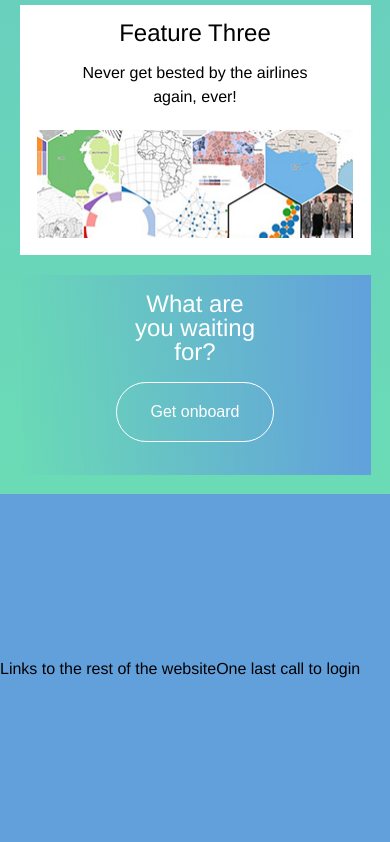
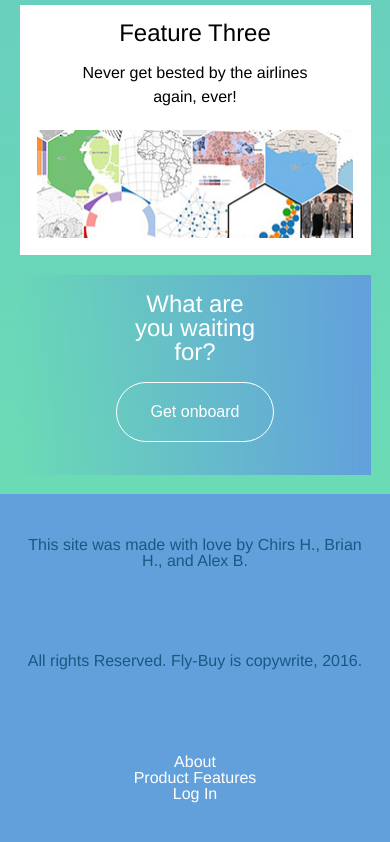
Before and after one commit to Fly-Buy/fly-by-frontend, a plain HTML site: page index.html in a window 390 px wide. Shown: the part 1969-2811 px from the top of the page. Drawn offline with nearby package versions, Linux system fonts and the light colour scheme.

Commit message:
making footer responsive

```diff
--- a/index.html
+++ b/index.html
@@ -170,8 +170,22 @@
 
     <!-- FOOTER -->
     <footer>
-      <h4>Links to the rest of the website</h4>
-      <p>One last call to login</p>
+      <div class="footer-left">
+        <p>This site was made with love by Chirs H., Brian H., and Alex B.
+      </div>
+
+      <div class="footer-center">
+        <p>All rights Reserved. Fly-Buy is copywrite, 2016.
+      </div>
+
+      <div class="footer-right">
+        <ul class="footer-nav">
+          <li class="footer-link">About<li>
+          <li class="footer-link">Product Features<li>
+          <li class="footer-link">Log In<li>
+        </ul>
+      </div>
+
     </footer>
 
     <!-- Scripts that we want to load after the html has loaded -->
--- a/scss/main.scss
+++ b/scss/main.scss
@@ -252,7 +252,23 @@ footer {
   background-color: rgba(98,160,220, 1);
   margin-top: 5%;
   display: flex;
+  flex-direction: row;
   align-items: center;
+  .footer-left {
+    width: 30%;
+    margin:auto;
+    color: #175982;
+  }
+  .footer-right {
+    width: 30%;
+    margin:auto;
+    color: white;
+  }
+  .footer-center {
+    width: 30%;
+    margin:auto;
+    color: #175982;
+  }
 }
 
 /* ====================================
@@ -293,6 +309,7 @@ footer {
   }
 
 //////////////////////////////////////  NAVBAR
+
   .nav-bar {
     .nav-bar-right {
       width:50%;
@@ -353,8 +370,25 @@ footer {
   .feature-text {
     width: 90%;
   }
+
   ////////////////////////////////////// CONTACT SECTION
+
   .contact {
     width: 90%;
   }
+
+  ////////////////////////////////////// FOOTER SECTION
+
+  footer {
+    flex-direction: column;
+    .footer-left {
+      width: 90%;
+    }
+    .footer-right {
+      width: 90%;
+    }
+    .footer-center {
+      width: 90%;
+    }
+  }
 }
```
Also changed, not shown: css/main.css, 1 other file.
